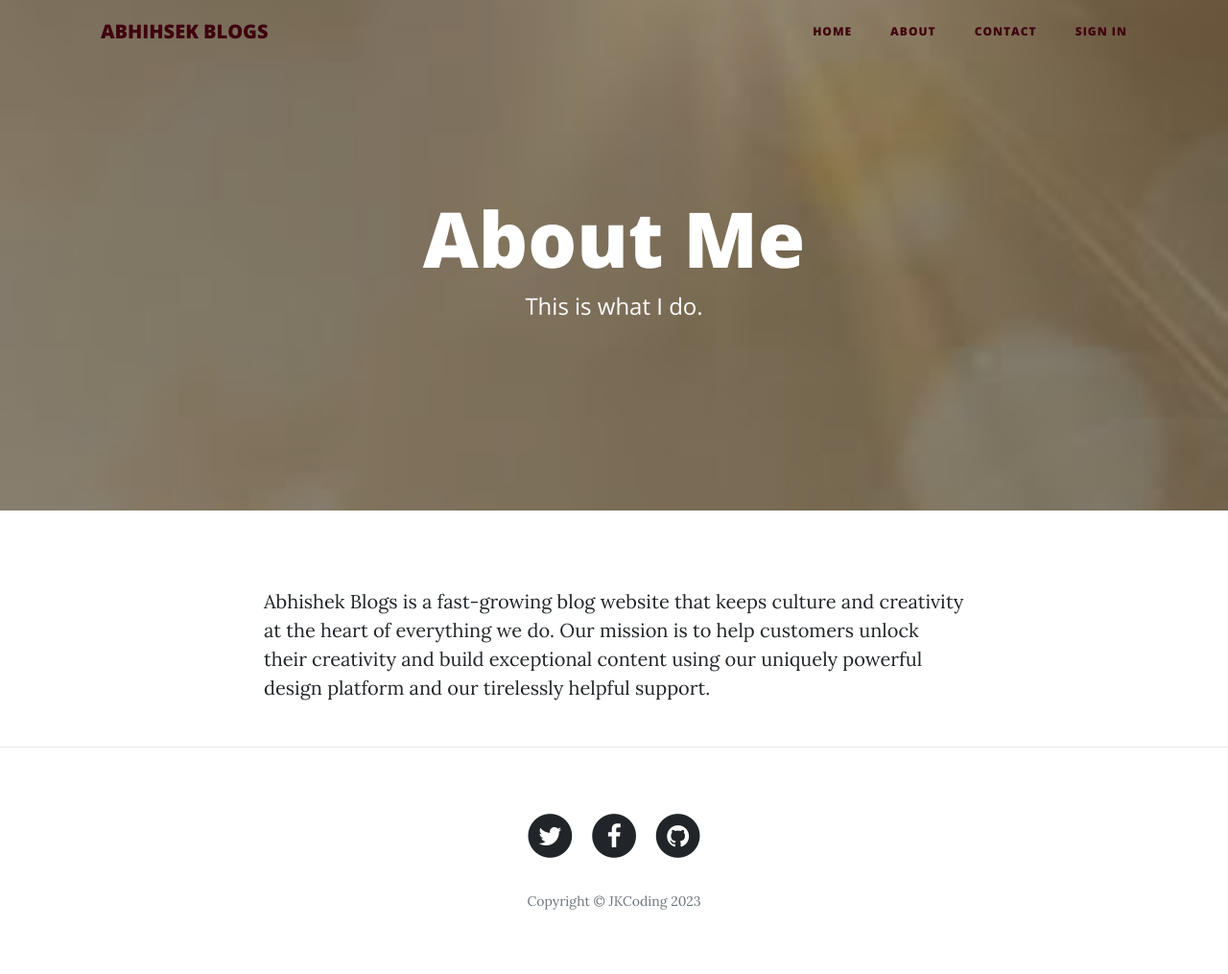
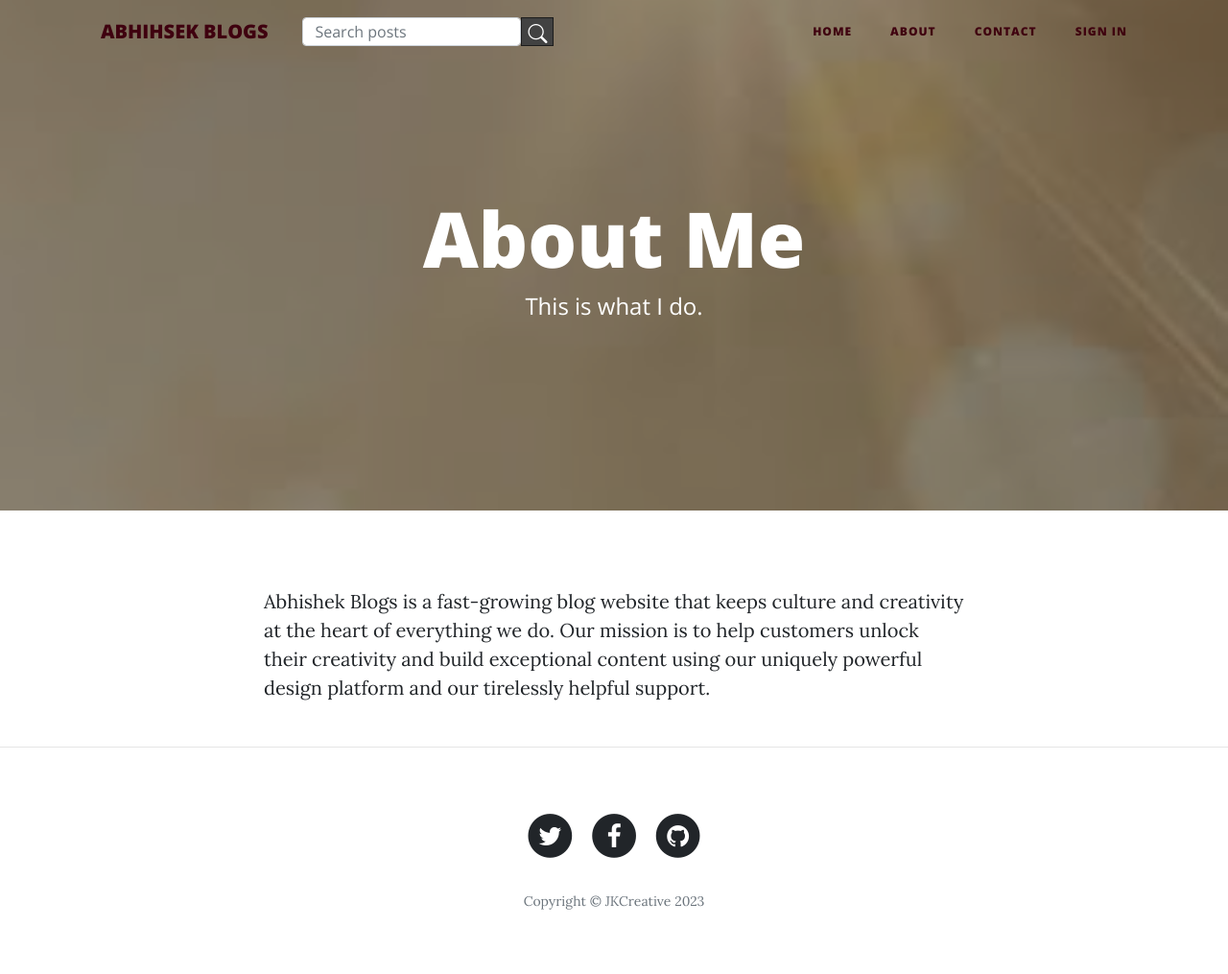
Before and after one commit to Abhi05code/Flask_Blog-Website, a Flask app: page /about in a window 1280 px wide. Shown: the whole page at 96% size. Run offline with Flask 3, Linux system fonts and the light colour scheme; some libraries are stand-ins or nearby versions.

Commit message:
Update layout.html

```diff
--- a/templates/layout.html
+++ b/templates/layout.html
@@ -25,11 +25,29 @@
   </head>
 
   <body>
-
+    <link rel=”stylesheet” href=”https://cdn.jsdelivr.net/npm/bootstrap@5.0.2/dist/css/bootstrap.min.css”/>
+<link rel="stylesheet" href=
+"https://cdn.jsdelivr.net/npm/bootstrap-icons@1.5.0/font/bootstrap-icons.css" />
     <!-- Navigation -->
     <nav class="navbar navbar-expand-lg navbar-light fixed-top" id="mainNav">
       <div class="container">
         <a class="navbar-brand" href="/"  style="color:#3F000F">ABHIHSEK BLOGS</a>
+        <form method="POST" action="/search" style="margin:auto;max-width:300px">
+          <div class="input-group">
+
+  <input type="text" name="search_query" placeholder="Search posts" class="form-control rounded" style="height:30px">
+
+  <button type="submit" style="background: #424242;
+	  border-radius: 0;
+	  color: #fff;
+	  border-width: 1px;
+	  border-style: solid;
+	  height:30px;
+	  border-color: #1c1c1c;"><i class="bi bi-search" ></i></button>
+
+
+            </div>
+</form>
         <button class="navbar-toggler navbar-toggler-right" type="button" data-toggle="collapse" data-target="#navbarResponsive" aria-controls="navbarResponsive" aria-expanded="false" aria-label="Toggle navigation">
           Menu
           <i class="fa fa-bars"></i>
@@ -75,7 +93,7 @@
           <div class="col-lg-8 col-md-10 mx-auto">
             <ul class="list-inline text-center">
               <li class="list-inline-item">
-                <a href="https://twitter.com/codingthunder" target="_blank">
+                <a href="https://twitter.com/JKCreative" target="_blank">
                   <span class="fa-stack fa-lg">
                     <i class="fa fa-circle fa-stack-2x"></i>
                     <i class="fa fa-twitter fa-stack-1x fa-inverse"></i>
@@ -83,7 +101,7 @@
                 </a>
               </li>
               <li class="list-inline-item">
-                <a href="https://facebook.com/codingthunder" target="_blank">
+                <a href="https://facebook.com/JKCreative" target="_blank">
                   <span class="fa-stack fa-lg">
                     <i class="fa fa-circle fa-stack-2x"></i>
                     <i class="fa fa-facebook fa-stack-1x fa-inverse"></i>
@@ -91,7 +109,7 @@
                 </a>
               </li>
               <li class="list-inline-item">
-                <a href="https://github.com/codingthunder" target="_blank">
+                <a href="https://github.com/JKCreative" target="_blank">
                   <span class="fa-stack fa-lg">
                     <i class="fa fa-circle fa-stack-2x"></i>
                     <i class="fa fa-github fa-stack-1x fa-inverse"></i>
@@ -99,7 +117,7 @@
                 </a>
               </li>
             </ul>
-            <p class="copyright text-muted">Copyright &copy; JKCoding 2023</p>
+            <p class="copyright text-muted">Copyright &copy; JKCreative 2023</p>
           </div>
         </div>
       </div>
```
